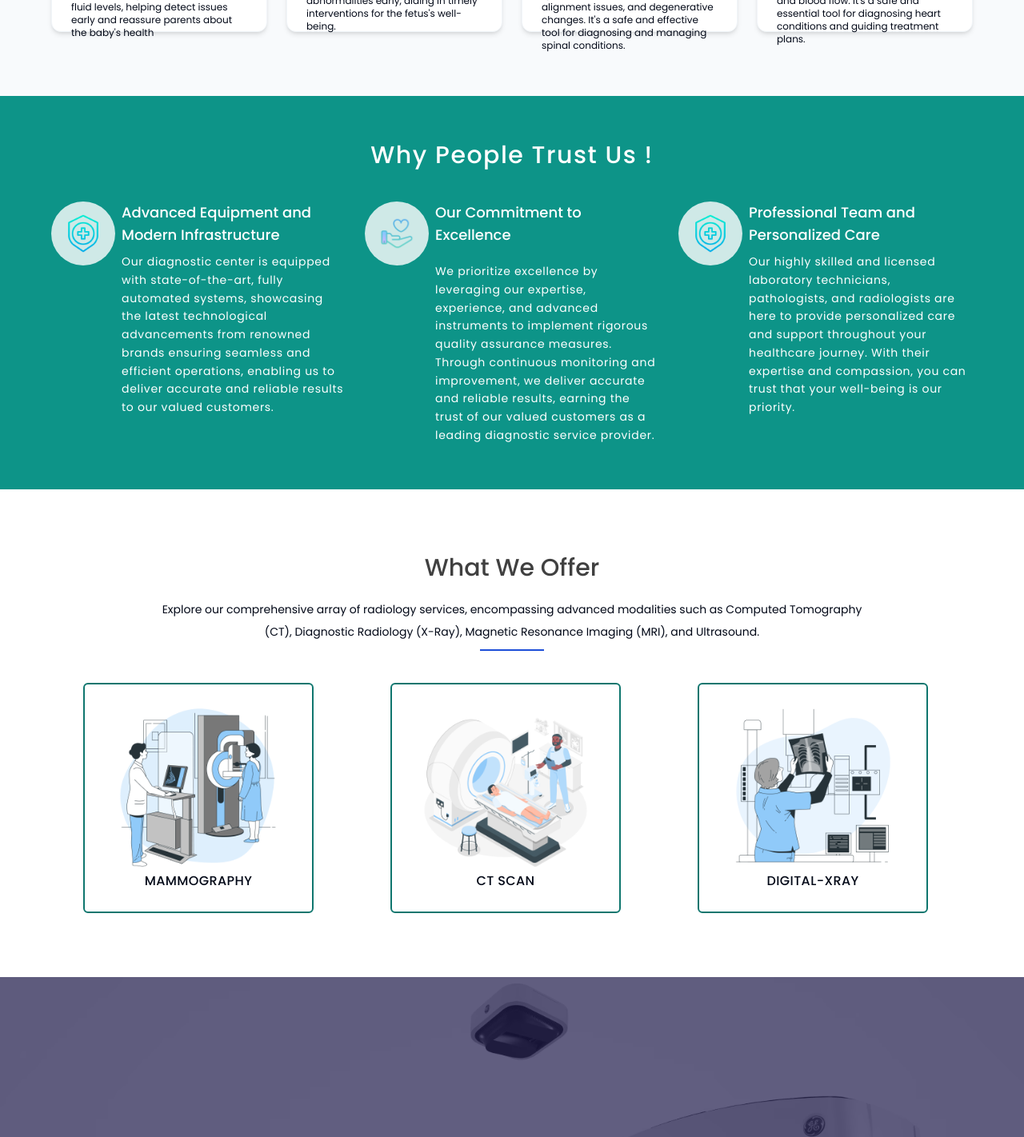
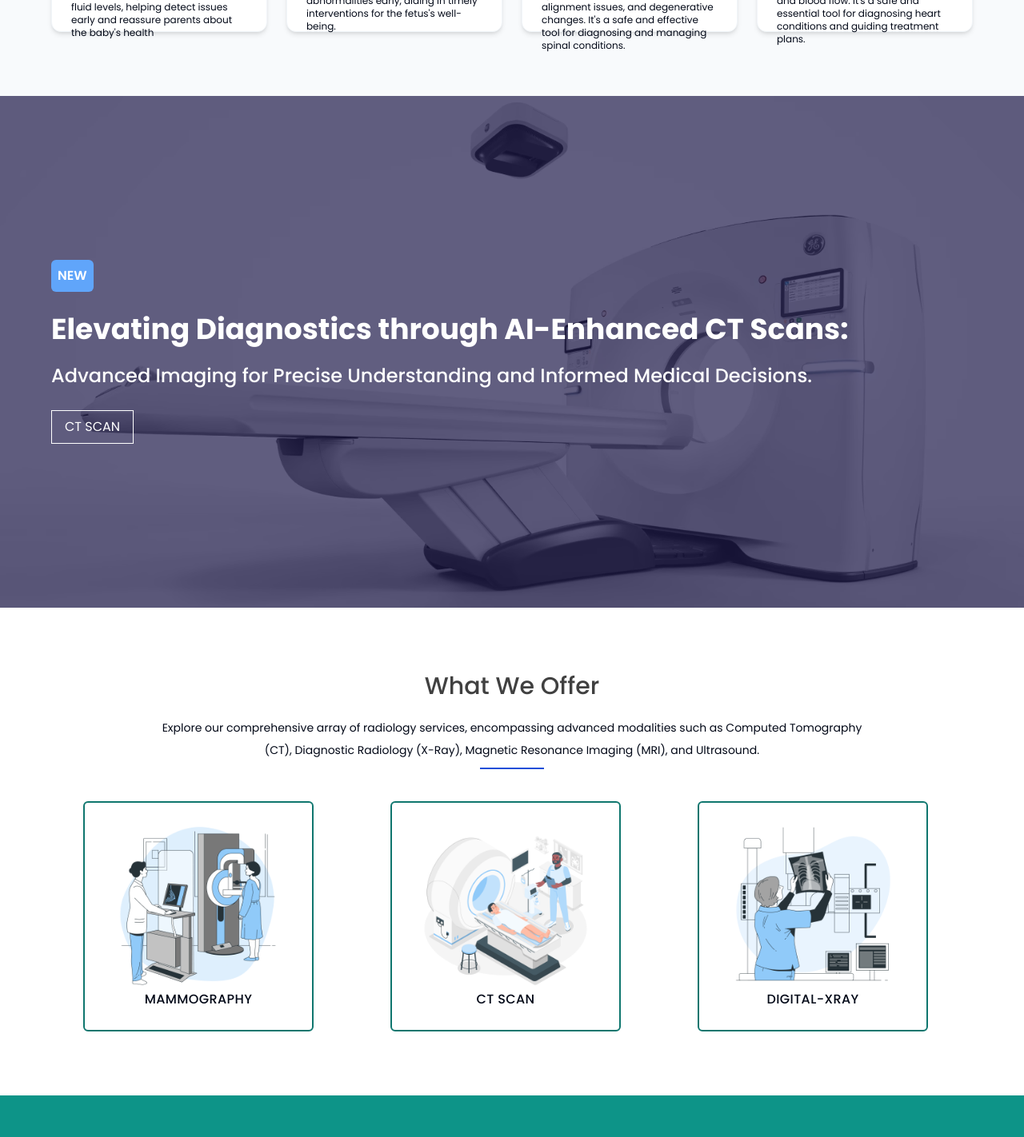
Before and after one commit to naochaLuwang/newtechdiagnostic, a Next.js app: page / in a window 1280 px wide. Shown: the part 860-2282 px from the top of the page at 80% size. Built offline with nearby package versions, Linux system fonts and the light colour scheme; no server answers; the database is empty.

Commit message:
homepage layout changed

```diff
--- a/app/(user)/page.tsx
+++ b/app/(user)/page.tsx
@@ -12,10 +12,12 @@ const HomePage = () => {
     <div className="w-full h-auto">
       <HomeCarousal />
       <TestProcedures />
+      <Banner />
+      <Offer />
       <Statistics />
-      <Offer />
 
-      <Banner />
+
+
       <Disorder />
 
       <EmbedMap />
```
